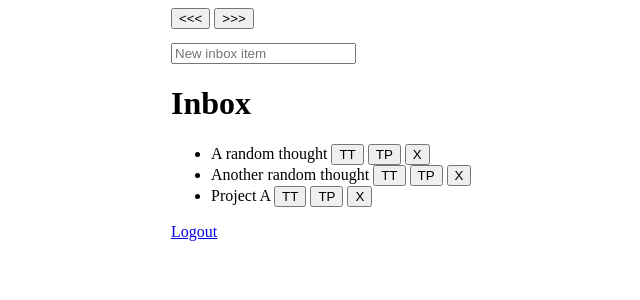
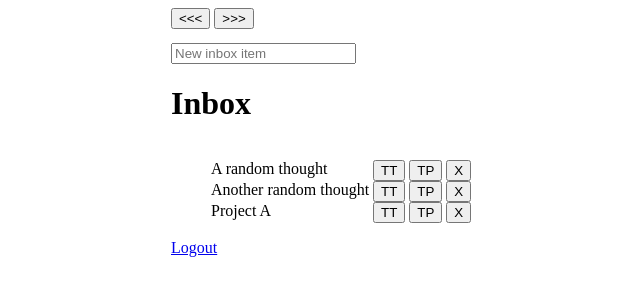
Before and after one commit to sirrah23/GTDApp, a Flask app: page /home in a window 1280 px wide. Shown: the top 300 px of the page, without its empty margins (287-927 px from the left). Run offline with Flask 2, Linux system fonts and the light colour scheme; the visitor is signed in with stand-in values (Sample User, id 1).

Commit message:
Have two-column CSS setup for all lists

```diff
--- a/src/templates/home.html
+++ b/src/templates/home.html
@@ -10,12 +10,14 @@
             grid-template-rows: 35px auto;
         }
 
-        .header {
-            grid-column: 2 / 4;
+        #header {
+            grid-column: 2 / 3;
         }
 
-        .content {
-            grid-column: 2 / 4;
+        #content {
+            grid-column: 2 / 3;
+            display: grid;
+            grid-template-columns: 1fr 1fr;
         }
 
         #button-forward{
@@ -26,6 +28,47 @@
             justify-self: end;
         }
 
+        #content-header{
+            grid-column-start: 1;
+            grid-column-end: 2;
+        }
+
+        #logout{
+            grid-column-start: 1;
+            grid-column-end: 2;
+        }
+
+        .content-list-box{
+            grid-column-start: 1;
+            grid-column-end: 3;
+            display: grid;
+            grid-template-columns: 1fr 1fr;
+        }
+
+        .content-list{
+            grid-column-start: 1;
+            grid-column-end: 3;
+            display: grid;
+            grid-template-columns: 1fr 1fr;
+        }
+
+        .content-list-item{
+            grid-column-start: 1;
+            grid-column-end: 3;
+            display: grid;
+            grid-template-columns: 1fr 1fr;
+        }
+
+        .content-list-item-column-1{
+            grid-column-start: 1;
+            grid-column-end: 2;
+        }
+
+        .content-list-item-column-2{
+            grid-column-start: 2;
+            grid-column-end: 3;
+        }
+
     </style>
   </head>
   <body>
@@ -33,56 +76,87 @@
     <div class="container">
       <div id="app">
           <!-- TODO: Inline these buttons...flexbox? -->
-          <div class="header">
+          <div id="header">
             <span id="button-back"><button v-on:click="toggleModeBackward()"><<<</button></span>
             <span id="button-forward"><button v-on:click="toggleModeForward()">>>></button></span>
           </div>
-          <div class="content">
-            <input id="add_gtd_thing"
+          <div id="content">
+            <div id="input-box">
+                <input
                     :placeholder="`New ${modeStr.toLowerCase()} item`"
                     v-on:keyup.enter="addGTDThing()"
                     v-model="newGTDThing">
                 </input>
+            </div>
+            <div id="content-header">
                 <span id="mode"> <h1>{{ modeStr }}</h1></span>
+            </div>
             <!-- Items or Someday/Maybe list -->
-            <ul id="items" v-if="mode === 0 || mode === 1">
-                <li v-for="item in items" v-if="item.location === modeStr.toLowerCase()">
+            <div class="content-list-box">
+                <ul class="content-list" id="items" v-if="mode === 0 || mode === 1">
+                    <li class="content-list-item" v-for="item in items" v-if="item.location === modeStr.toLowerCase()">
+                        <div class="content-list-item-column-1">
                             {{ item.description }}
+                        </div>
+                        <div class="content-list-item-column-2">
                             <button class=tasks @click="itemToTask(item.id)">TT</button>
                             <button class=project @click="itemToProject(item.id)">TP</button>
                             <button class=delete @click="deleteGTDThing(mode, item.id)">X</button>
+                        </div>
                     </li>
                 </ul>
+            </div>
             <!-- Task List -->
-            <ul id="tasks" v-if="mode === 2">
-                <li v-for="task in tasks">
-                    {{ task.description }} ---- {{ task.status.toUpperCase() }}
+            <div class="content-list-box">
+                <ul class="content-list" id="tasks" v-if="mode === 2">
+                    <li class="content-list-item" v-for="task in tasks">
+                        <div class="content-list-item-column-1">
+                            {{ task.description }}
+                        </div>
+                        <div class="content-list-item-column-2">
+                            {{ task.status.toUpperCase() }}
                             <button class=delete @click="deleteGTDThing(mode, task.id)">X</button>
+                        </div>
                     </li>
                 </ul>
+            </div>
             <!-- Project List -->
-            <ul id="projects" v-if="mode === 3" v-on:keyup.esc = "noFocusProject()">
-                <li v-for="project in projects">
+            <div class="content-list-box">
+                <ul class="content-list" id="projects" v-if="mode === 3" v-on:keyup.esc = "noFocusProject()">
+                    <li class="content-list-item" v-for="project in projects">
+                        <div class="content-list-item-column-1">
                             {{ project.description }}
+                        </div>
+                        <div class="content-list-item-column-2">
                              <button class="add" @click="focusProject(project.id)">+</button>
                              <button class=delete @click="deleteGTDThing(mode, project.id)">X</button>
-                    <ul class="project-tasks">
-                        <li v-for="task in project.tasks">
+                        </div>
+                        <ul class="content-list" id="project-tasks">
+                            <li class="content-list-item" v-for="task in project.tasks">
                                 <!-- TODO: Task component? We could abstract it and use it in two places-->
+                                <div class="content-list-item-column-1">
                                     {{ task.description }} ---- {{ task.status.toUpperCase() }}
+                                </div>
+                                <div class="content-list-item-column-2">
                                     <button class=delete @click="deleteGTDThing(mode, task.id)">X</button>
+                                </div>
                             </li>
-                        <li v-if="focusedProjectID === project.id">
+                            <li class="content-list-item" v-if="focusedProjectID === project.id">
+                                <div class="content-list-item-column-1">
                                     <input
                                         v-model="newGTDSubtask"
                                         v-on:keyup.enter = "addProjectSubtask()"
                                     >
                                     </input>
+                                </div>
                             </li>
                         </ul>
                     </li>
                 </ul>
+            </div>
+            <div id="logout">
                 <a href="/logout">Logout</a>
+            </div>
         <div>
       </div>
     </div>
```
Lines whose indentation alone changed are shown as unchanged.
